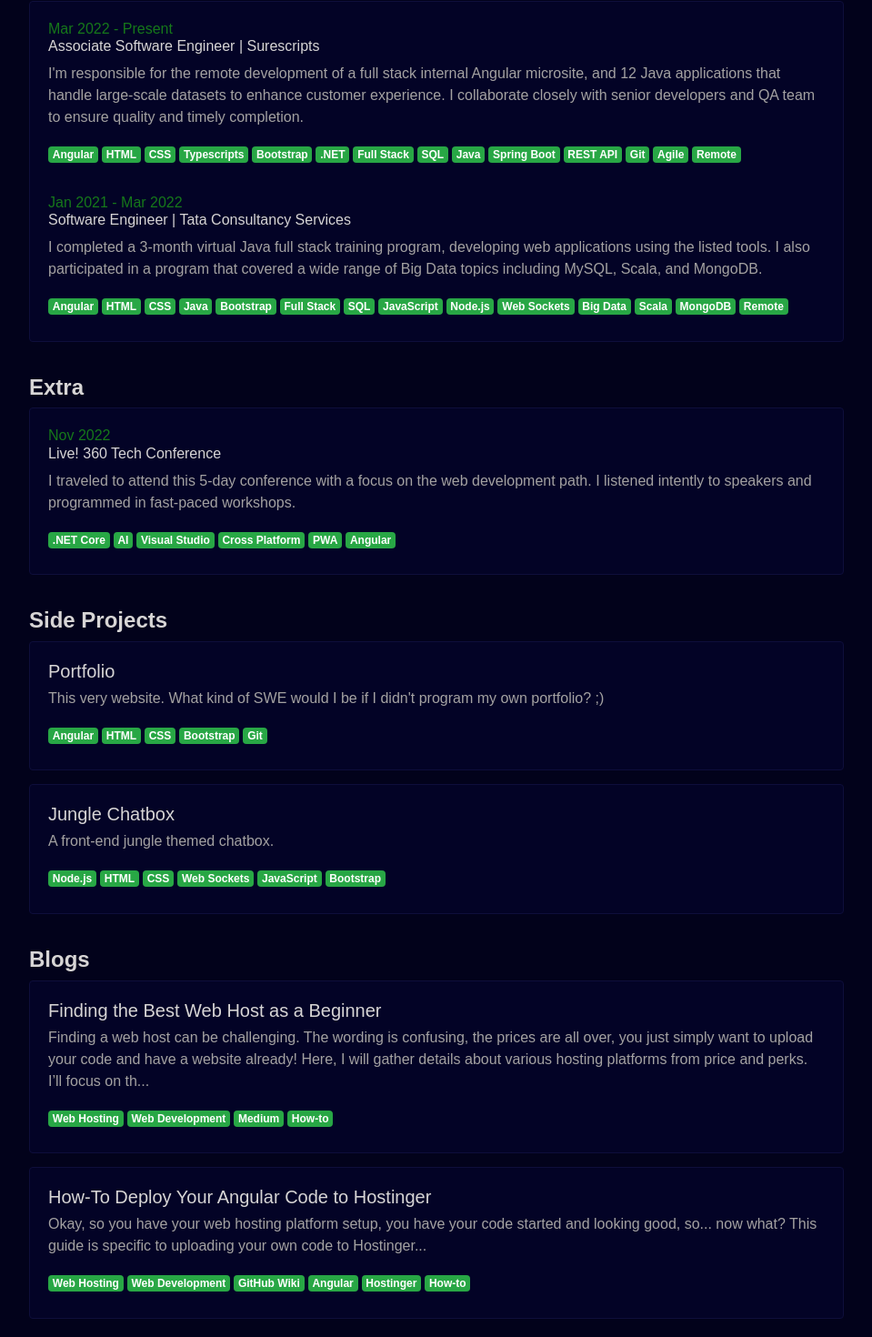
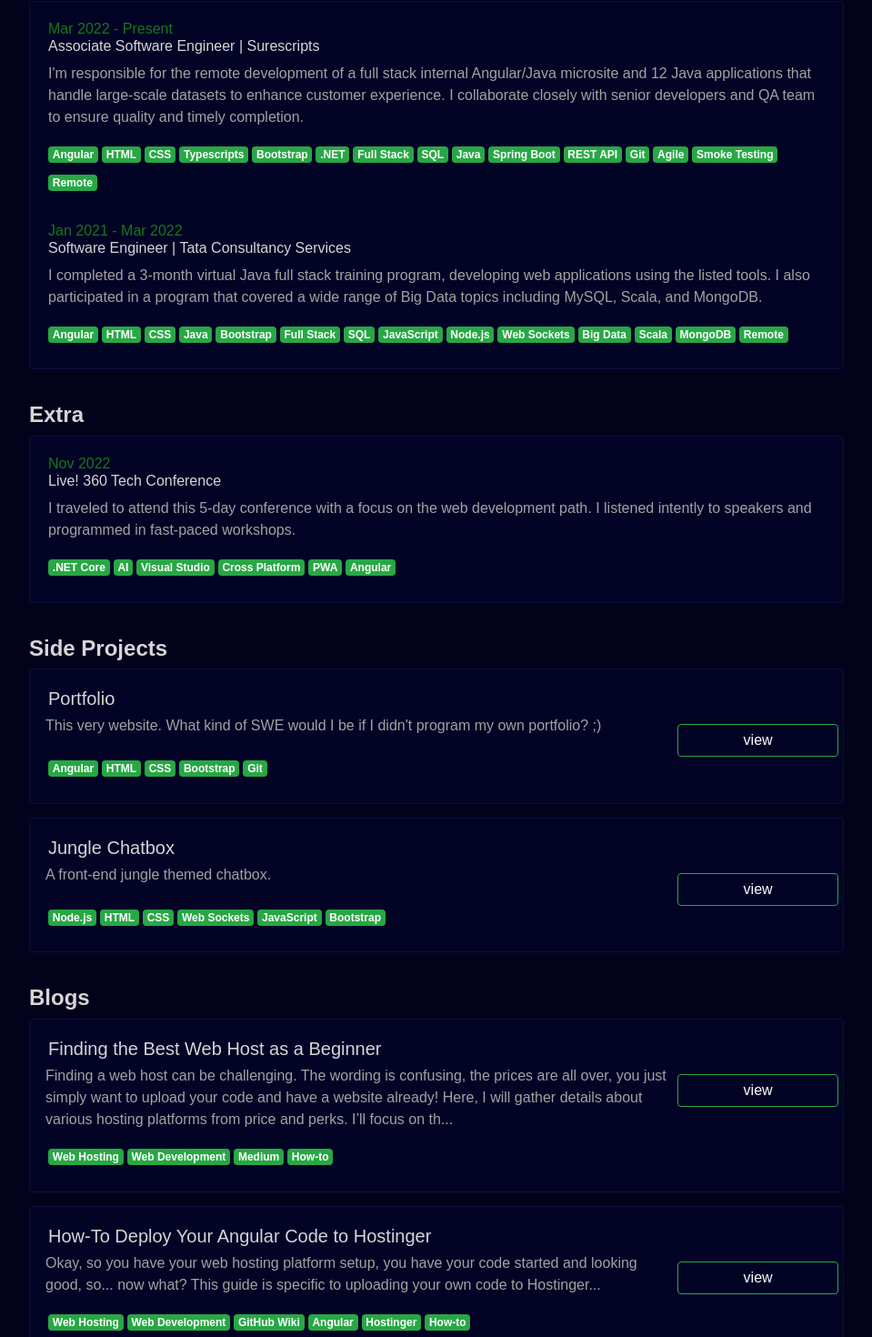
Before and after one commit to ayyjayy2/Portfolio, an Angular app: page /#/home in a window 1280 px wide. Shown: the part 415-1885 px from the top of the page at 91% size, without its empty margins (160-1119 px from the left). Built offline with nearby package versions, Linux system fonts and the light colour scheme.

Commit message:
add view buttons for UX, fix grammar/wording

```diff
--- a/src/app/home/home.component.css
+++ b/src/app/home/home.component.css
@@ -38,6 +38,18 @@
 
 .work-label{
     margin-bottom: -7%;
+}
+
+.left-detail {
+    width: 80%;
+    float: left;
+}
+
+.right-detail {
+    width: 20%;
+    float: right;
+    color: white;
+    height: fit-content;
 }
 
 .badge {
--- a/src/app/home/home.component.html
+++ b/src/app/home/home.component.html
@@ -12,9 +12,9 @@
     <div class="body">
         <div style="margin-bottom: 3%;" class="section">
             <h4><b>About</b></h4>
-            <p>I'm an associate software engineer with expertise in full stack development
+            <p>I am an associate software engineer with expertise in full stack development
                 and large-scale data processing. I specialize in building web applications
-                and manipulating complex datasets, with a focus on enhancing user experiences.
+                and manipulating complex datasets with a focus on enhancing user experiences.
                 I collaborate effectively with cross-functional teams to ensure quality and timely
                 project delivery.
             </p>
@@ -31,7 +31,7 @@
                 <div class="job-details">
                     <h6 class="item-date">Mar 2022 - Present</h6>
                     <p class="item-name">Associate Software Engineer | Surescripts</p>
-                    <p>I'm responsible for the remote development of a full stack internal Angular microsite,
+                    <p>I'm responsible for the remote development of a full stack internal Angular/Java microsite
                        and 12 Java applications that handle large-scale datasets
                        to enhance customer experience. I collaborate closely with senior developers
                        and QA team to ensure quality and timely completion.
@@ -49,6 +49,7 @@
                     <span class="badge badge-success">REST API</span>
                     <span class="badge badge-success">Git</span>
                     <span class="badge badge-success">Agile</span>
+                    <span class="badge badge-success">Smoke Testing</span>
                     <span class="badge badge-success">Remote</span>
 
                 </div>
@@ -105,26 +106,30 @@
                 <div class="card project">
                     <div class="card-body">
                         <h5 class="card-title">Portfolio</h5>
-                        <p>This very website. What kind of SWE would I be if I didn't program my own portfolio? ;)</p>
+                        <div class="row">
+                            <p class="left-detail">This very website. What kind of SWE would I be if I didn't program my own portfolio? ;)</p>
+                            <a target="_blank" class="right-detail btn btn-outline-success blog-link stretched-link" href="https://github.com/ayyjayy2/Portfolio">view</a>
+                        </div>
                         <span class="badge badge-success">Angular</span>
                         <span class="badge badge-success">HTML</span>
                         <span class="badge badge-success">CSS</span>
                         <span class="badge badge-success">Bootstrap</span>
                         <span class="badge badge-success">Git</span>
-                        <a target="_blank" class="blog-link stretched-link" href="https://github.com/ayyjayy2/Portfolio"></a>
                     </div>
                 </div>
                 <div class="card project">
                     <div class="card-body">
                         <h5 class="card-title">Jungle Chatbox</h5>
-                        <p>A front-end jungle themed chatbox.</p>
+                        <div class="row">
+                            <p class="left-detail">A front-end jungle themed chatbox.</p>
+                            <a target="_blank" class="right-detail btn btn-outline-success blog-link stretched-link" href="https://github.com/ayyjayy2/Portfolio">view</a>
+                        </div>
                         <span class="badge badge-success">Node.js</span>
                         <span class="badge badge-success">HTML</span>
                         <span class="badge badge-success">CSS</span>
                         <span class="badge badge-success">Web Sockets</span>
                         <span class="badge badge-success">JavaScript</span>
                         <span class="badge badge-success">Bootstrap</span>
-                        <a target="_blank" class="blog-link stretched-link" href="https://github.com/ayyjayy2/Jungle-Chatbox"></a>
                     </div>
                 </div>
             </div>
@@ -136,25 +141,29 @@
                 <div class="card project">
                     <div class="card-body">
                         <h5 class="card-title">Finding the Best Web Host as a Beginner</h5>
-                        <p>Finding a web host can be challenging. The wording is confusing, the prices are all over, you just simply want to upload your code and have a website already! Here, I will gather details about various hosting platforms from price and perks. I’ll focus on th...</p>
+                        <div class="row">
+                            <p class="left-detail">Finding a web host can be challenging. The wording is confusing, the prices are all over, you just simply want to upload your code and have a website already! Here, I will gather details about various hosting platforms from price and perks. I’ll focus on th...</p>
+                            <a target="_blank" href="https://medium.com/@laynsleaf/finding-the-best-web-host-as-a-beginner-f52c4b3a4722" class="right-detail btn btn-outline-success blog-link stretched-link">view</a>
+                        </div>
                         <span class="badge badge-success">Web Hosting</span>
                         <span class="badge badge-success">Web Development</span>
                         <span class="badge badge-success">Medium</span>
                         <span class="badge badge-success">How-to</span>
-                        <a target="_blank" href="https://medium.com/@laynsleaf/finding-the-best-web-host-as-a-beginner-f52c4b3a4722" class="blog-link stretched-link"></a>
                     </div>
                 </div>
                 <div class="card project">
                     <div class="card-body">
                         <h5 class="card-title">How‐To Deploy Your Angular Code to Hostinger</h5>
-                        <p>Okay, so you have your web hosting platform setup, you have your code started and looking good, so... now what? This guide is specific to uploading your own code to Hostinger...</p>
+                        <div class="row">
+                            <p class="left-detail">Okay, so you have your web hosting platform setup, you have your code started and looking good, so... now what? This guide is specific to uploading your own code to Hostinger...</p>
+                            <a target="_blank" href="https://medium.com/@laynsleaf/how-to-deploy-your-angular-project-in-hostinger-341f5d8a2be5" class="right-detail btn btn-outline-success blog-link stretched-link">view</a>
+                        </div>
                         <span class="badge badge-success">Web Hosting</span>
                         <span class="badge badge-success">Web Development</span>
                         <span class="badge badge-success">GitHub Wiki</span>
                         <span class="badge badge-success">Angular</span>
                         <span class="badge badge-success">Hostinger</span>
                         <span class="badge badge-success">How-to</span>
-                        <a target="_blank" href="https://medium.com/@laynsleaf/how-to-deploy-your-angular-project-in-hostinger-341f5d8a2be5" class="blog-link stretched-link"></a>
                     </div>
                 </div>
             </div>
```
